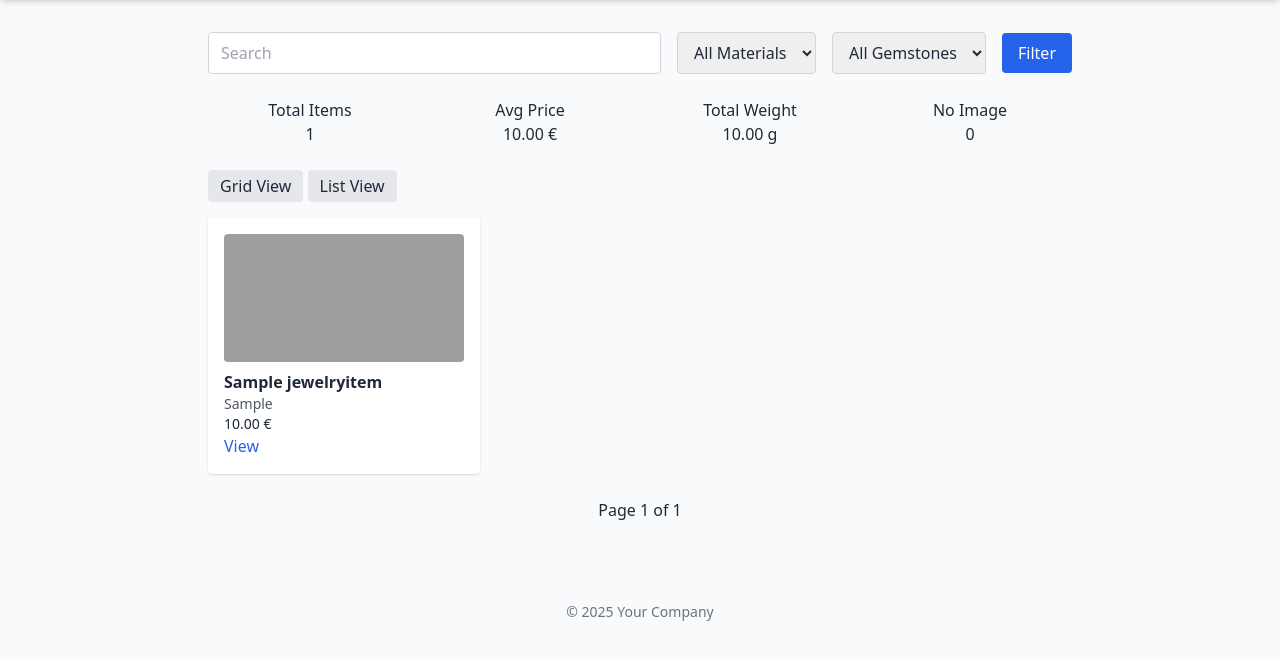
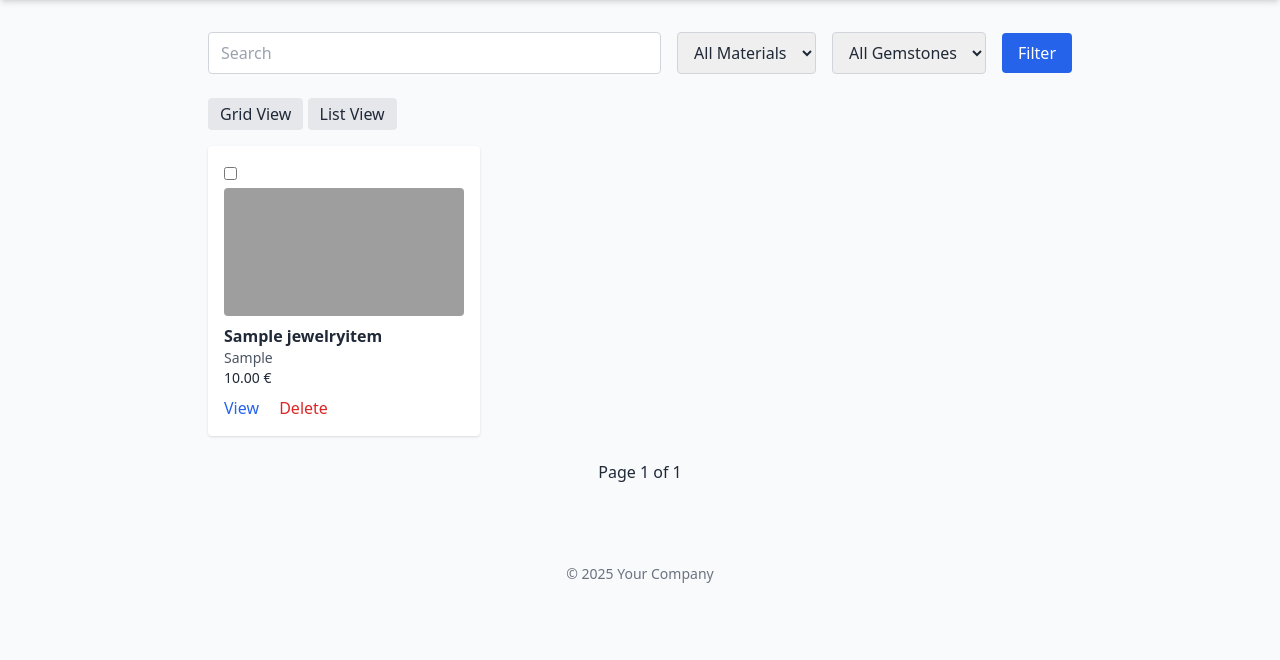
Before and after one commit to ikatechis/jewel-db, a FastAPI app: page /items in a window 1280 px wide. Shown: the part 84-744 px from the top of the page. Run offline with FastAPI, Linux system fonts and the light colour scheme; tables that the repository leaves empty hold one stand-in row (values such as "Sample post"); some libraries are stand-ins or nearby versions; grey boxes are pictures that could not be loaded.

Commit message:
batch delete works

```diff
--- a/jewel_db/api/items.py
+++ b/jewel_db/api/items.py
@@ -249,6 +249,23 @@ def update_item(
     return item
 
 
+@router.delete("/batch", response_model=list[int], status_code=200)
+async def batch_delete_items(
+    ids: list[int] = Body(..., embed=True),
+    session: Session = Depends(get_session),
+):
+    if not ids:
+        raise HTTPException(status_code=400, detail="`ids` list is empty")
+    deleted: list[int] = []
+    for item_id in ids:
+        item = session.get(JewelryItem, item_id)
+        if item:
+            session.delete(item)
+            deleted.append(item_id)
+    session.commit()
+    return deleted
+
+
 @router.delete(
     "/{item_id}",
     status_code=204,
--- a/jewel_db/templates/items_list.html
+++ b/jewel_db/templates/items_list.html
@@ -4,20 +4,22 @@
 {% block title %}All Jewelry Items{% endblock %}
 
 {% block content %}
-  <!-- Filter form -->
+  <!-- Filter + Batch‐Delete row -->
   <form
     method="get"
     action="{{ url_for('list_items_page') }}"
     class="mb-6 flex flex-wrap items-center space-x-4"
   >
+    <!-- search -->
     <input
       type="text"
-      name="q"
+      name="search"
       placeholder="Search"
-      value="{{ q or '' }}"
+      value="{{ search or '' }}"
       class="border border-gray-300 rounded px-3 py-2 flex-1"
     />
 
+    <!-- material -->
     <select name="material" class="border border-gray-300 rounded px-3 py-2">
       <option value="">All Materials</option>
       {% for m in materials %}
@@ -27,12 +29,10 @@
       {% endfor %}
     </select>
 
+    <!-- gemstone -->
     <select name="gemstone" class="border border-gray-300 rounded px-3 py-2">
       <option value="">All Gemstones</option>
-      <!-- explicit “None” -->
-      <option value="None" {% if gemstone=='None' %}selected{% endif %}>
-        None
-      </option>
+      <option value="None" {% if gemstone=='None' %}selected{% endif %}>None</option>
       {% for g in gemstones %}
         {% if g %}
           <option value="{{ g }}" {% if g == gemstone %}selected{% endif %}>
@@ -42,31 +42,20 @@
       {% endfor %}
     </select>
 
+    <!-- Filter button -->
     <button type="submit" class="bg-blue-600 text-white rounded px-4 py-2">
       Filter
     </button>
+
+    <!-- Batch‐delete, hidden until a checkbox is checked -->
+    <button
+      id="delete-selected"
+      type="button"
+      class="bg-red-600 text-white rounded px-4 py-2 ml-2 hidden"
+    >
+      Delete Selected
+    </button>
   </form>
-
-
-  <!-- Stats panel -->
-  <div class="grid grid-cols-4 gap-4 mb-6 text-center">
-    <div>
-      <h4 class="font-medium">Total Items</h4>
-      <p>{{ total_count }}</p>
-    </div>
-    <div>
-      <h4 class="font-medium">Avg Price</h4>
-      <p>{{ '%.2f'|format(avg_price) }} €</p>
-    </div>
-    <div>
-      <h4 class="font-medium">Total Weight</h4>
-      <p>{{ '%.2f'|format(total_weight) }} g</p>
-    </div>
-    <div>
-      <h4 class="font-medium">No Image</h4>
-      <p>{{ no_count }}</p>
-    </div>
-  </div>
 
   <!-- View toggles -->
   <div class="mb-4">
@@ -74,10 +63,17 @@
     <button id="listView" class="px-3 py-1 bg-gray-200 rounded">List View</button>
   </div>
 
-  <!-- Grid display -->
+  <!-- GRID VIEW -->
   <div id="grid" class="grid grid-cols-3 gap-6">
     {% for item in items %}
       <div class="bg-white shadow rounded p-4">
+        <!-- checkbox -->
+        <input
+          type="checkbox"
+          class="select-item mb-2"
+          value="{{ item.id }}"
+        />
+
         {% if thumbs[item.id] %}
           <img
             src="{{ thumbs[item.id] }}"
@@ -85,48 +81,65 @@
             class="h-32 w-full object-cover mb-2 rounded"
           />
         {% else %}
-          <div class="h-32 w-full bg-gray-100 mb-2 rounded flex items-center justify-center">
+          <div
+            class="h-32 w-full bg-gray-100 mb-2 rounded flex items-center justify-center"
+          >
             No Image
           </div>
         {% endif %}
+
         <h5 class="font-semibold">{{ item.name }}</h5>
         <p class="text-sm text-gray-600">{{ item.material or '—' }}</p>
         <p class="text-sm">{{ '%.2f'|format(item.price) }} €</p>
+
+        <div class="mt-2 space-x-4">
           <a
             href="{{ url_for('item_detail', item_id=item.id) }}"
             class="text-blue-600 hover:underline"
           >
             View
           </a>
+          <button
+            data-id="{{ item.id }}"
+            class="delete-item text-red-600 hover:underline"
+            type="button"
+          >
+            Delete
+          </button>
+        </div>
       </div>
     {% endfor %}
   </div>
 
-  <!-- Table display -->
+  <!-- TABLE VIEW -->
   <table
     id="list"
     class="min-w-full mt-6 hidden bg-white shadow rounded overflow-hidden"
   >
     <thead class="bg-gray-100">
       <tr>
+        <th class="px-4 py-2">
+          <input id="select-all" type="checkbox" />
+        </th>
         <th class="px-4 py-2 text-left">Name</th>
         <th class="px-4 py-2 text-left">Image</th>
         <th class="px-4 py-2 text-left">Material</th>
         <th class="px-4 py-2 text-left">Gemstone</th>
-        <th class="px-4 py-2 text-left">
-          Weight
-          {% if sort_by=='weight' %}{{ sort_dir=='asc' and '↑' or '↓' }}{% endif %}
-        </th>
-        <th class="px-4 py-2 text-left">
-          Price
-          {% if sort_by=='price' %}{{ sort_dir=='asc' and '↑' or '↓' }}{% endif %}
-        </th>
+        <th class="px-4 py-2 text-left">Weight</th>
+        <th class="px-4 py-2 text-left">Price</th>
         <th class="px-4 py-2 text-left">Actions</th>
       </tr>
     </thead>
     <tbody>
       {% for item in items %}
         <tr class="border-b">
+          <td class="px-4 py-2">
+            <input
+              type="checkbox"
+              class="select-item"
+              value="{{ item.id }}"
+            />
+          </td>
           <td class="px-4 py-2">{{ item.name }}</td>
           <td class="px-4 py-2">
             {% if thumbs[item.id] %}
@@ -140,33 +153,34 @@
             {% endif %}
           </td>
           <td class="px-4 py-2">{{ item.material or '—' }}</td>
-          <td class="px-4 py-2">
-            {% if item.gemstone %}
-              {{ item.gemstone }}
-            {% else %}
-              —
-            {% endif %}
-          </td>
+          <td class="px-4 py-2">{{ item.gemstone or '—' }}</td>
           <td class="px-4 py-2">{{ '%.2f'|format(item.weight) }}</td>
           <td class="px-4 py-2">{{ '%.2f'|format(item.price) }} €</td>
-          <td class="px-4 py-2">
+          <td class="px-4 py-2 space-x-4">
             <a
               href="{{ url_for('item_detail', item_id=item.id) }}"
               class="text-blue-600 hover:underline"
             >
               View
             </a>
+            <button
+              data-id="{{ item.id }}"
+              class="delete-item text-red-600 hover:underline"
+              type="button"
+            >
+              Delete
+            </button>
           </td>
         </tr>
       {% endfor %}
     </tbody>
   </table>
 
-  <!-- Pagination -->
+  <!-- Pagination (unchanged) -->
   <div class="mt-6 flex justify-center items-center space-x-4">
     {% if page > 1 %}
       <a
-        href="{{ url_for('list_items_page', page=page-1, q=q, material=material, gemstone=gemstone) }}"
+        href="{{ url_for('list_items_page', page=page-1, search=search, material=material, gemstone=gemstone) }}"
         class="px-3 py-1 bg-gray-200 rounded"
       >
         Prev
@@ -175,7 +189,7 @@
     <span>Page {{ page }} of {{ total_pages }}</span>
     {% if page < total_pages %}
       <a
-        href="{{ url_for('list_items_page', page=page+1, q=q, material=material, gemstone=gemstone) }}"
+        href="{{ url_for('list_items_page', page=page+1, search=search, material=material, gemstone=gemstone) }}"
         class="px-3 py-1 bg-gray-200 rounded"
       >
         Next
@@ -186,18 +200,71 @@
 
 {% block scripts %}
 <script>
-  const gridView = document.getElementById('gridView');
-  const listView = document.getElementById('listView');
-  const grid = document.getElementById('grid');
-  const list = document.getElementById('list');
+document.addEventListener("DOMContentLoaded", () => {
+  // ―― DOM refs ――
+  const deleteSelectedBtn = document.getElementById("delete-selected");
+  const selectAllBtn      = document.getElementById("select-all");
+  const getItemChecks     = () => Array.from(document.querySelectorAll(".select-item"));
 
-  gridView.addEventListener('click', () => {
-    grid.classList.remove('hidden');
-    list.classList.add('hidden');
+  // ―― show/hide batch button based on any checked ――
+  function updateBatchBtn() {
+    const anyChecked = getItemChecks().some(cb => cb.checked);
+    deleteSelectedBtn.classList.toggle("hidden", !anyChecked);
+  }
+
+  // ―― hook each checkbox ――
+  getItemChecks().forEach(cb => cb.addEventListener("change", updateBatchBtn));
+
+  // ―― hook select-all if present ――
+  if (selectAllBtn) {
+    selectAllBtn.addEventListener("change", () => {
+      const checked = selectAllBtn.checked;
+      getItemChecks().forEach(cb => cb.checked = checked);
+      updateBatchBtn();
     });
-  listView.addEventListener('click', () => {
-    list.classList.remove('hidden');
-    grid.classList.add('hidden');
+  }
+
+  // ―― initial call to set correct visibility ――
+  updateBatchBtn();
+
+  // ―― existing batch-delete logic ――
+  deleteSelectedBtn.addEventListener("click", async () => {
+    const ids = getItemChecks().filter(cb => cb.checked).map(cb => Number(cb.value));
+    if (!ids.length) return alert("No items selected");
+    if (!confirm("Delete selected items?")) return;
+    const res = await fetch("/api/items/batch", {
+      method:  "DELETE",
+      headers: { "Content-Type": "application/json" },
+body: JSON.stringify({ ids }),
+    });
+    if (res.ok) return window.location.reload();
+    alert("Batch delete failed");
+  });
+
+  // ―― existing single-delete logic ――
+  document.querySelectorAll(".delete-item").forEach(btn => {
+    btn.addEventListener("click", async () => {
+      const id = btn.dataset.id;
+      if (!confirm("Delete this item?")) return;
+      const r = await fetch(`/api/items/${id}`, { method: "DELETE" });
+      if (r.status === 204) window.location.reload();
+      else                    alert("Delete failed");
+    });
+  });
+
+  // ―― your grid/list toggle (unchanged) ――
+  const gridView = document.getElementById("gridView");
+  const listView = document.getElementById("listView");
+  const grid     = document.getElementById("grid");
+  const list     = document.getElementById("list");
+  gridView.addEventListener("click", () => {
+    grid.classList.remove("hidden");
+    list.classList.add("hidden");
+  });
+  listView.addEventListener("click", () => {
+    list.classList.remove("hidden");
+    grid.classList.add("hidden");
+  });
 });
 </script>
 {% endblock %}
```
Lines whose indentation alone changed are shown as unchanged.
